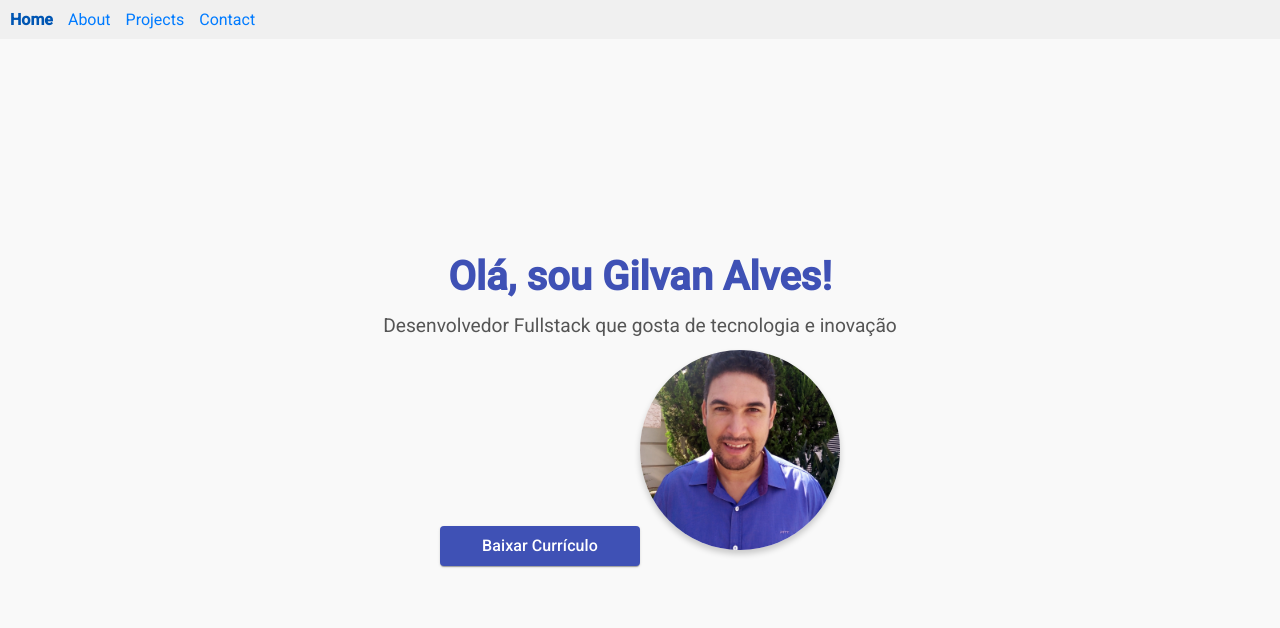
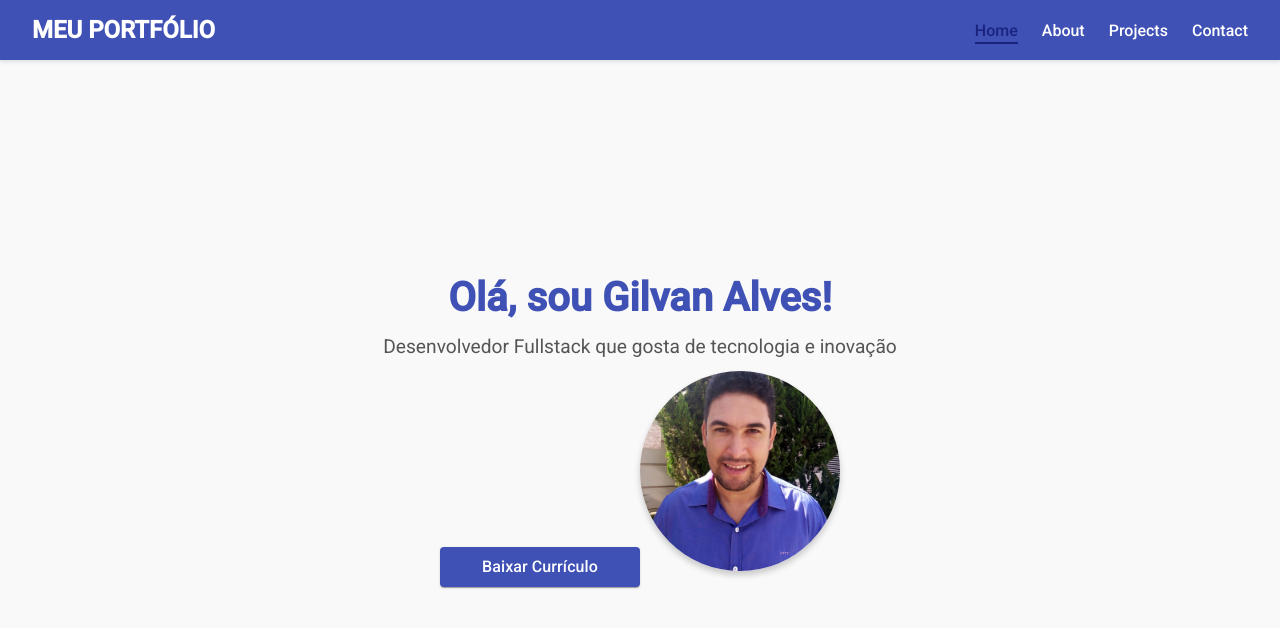
Before and after one commit to Gilvan-R-A/portfolio, an Angular app: page / in a window 1280 px wide. Shown: the top 628 px of the page. Built offline with nearby package versions, Linux system fonts and the light colour scheme.

Commit message:
added style and responsiveness to navigation menu

```diff
--- a/src/app/app.component.css
+++ b/src/app/app.component.css
@@ -1,16 +1,94 @@
-nav{
+nav {
     display: flex;
-    gap: 15px;
-    background-color: #f0f0f0;
-    padding: 10px;
+    justify-content: space-between;
+    align-items: center;
+    padding: 1rem 2rem;
+    background-color: #3f51b5;
+    box-shadow: 0 2px 4px rgba(0, 0, 0, 0.1);
+    position: sticky;
+    top: 0;
+    z-index: 10;
 }
 
-a{
-    text-decoration: none;
-    color: #007bff;
+.logo {
+    font-size: 1.5rem;
+    color: #ffffff;
+    font-weight: bold;
+    text-transform: uppercase;
+    cursor: pointer;
+    transition: color 0.3s;
 }
 
-a.active{
-    font-weight: bold;
-    color: #0056b3;
+.logo:hover {
+    color: #1a237e;
 }
+
+.nav-links {
+    display: flex;
+    gap: 1.5rem;
+    list-style: none;
+}
+
+.nav-links a {
+    text-decoration: none;
+    color: #ffffff;
+    font-weight: 500;
+    transition: color 0.3s;
+    position: relative;
+}
+
+.nav-links a:hover,
+.nav-links a.active {
+    color: #1a237e;
+}
+
+.nav-links a::after {
+    content: '';
+    display: block;
+    height: 2px;
+    width: 0;
+    background-color: #1a237e;
+    transition: width 0.3s;
+    position: absolute;
+    bottom: -4px;
+    left: 0;
+}
+
+.nav-links a:hover::after,
+.nav-links a.active::after {
+    width: 100%;
+}
+
+.hamburguer {
+    display: none;
+    font-size: 2rem;
+    color: #ffffff;
+    cursor: pointer;
+}
+
+.hamburguer:hover {
+    color: #1a237e;
+}
+
+@media (max-width: 768px) {
+    .nav-links {
+        display: none;
+        flex-direction: column;
+        position: absolute;
+        top: 60px;
+        right: 20px;
+        background-color: #3f51b5;
+        padding: 1rem;
+        border-radius: 8px;
+        box-shadow: 0 4px 6px rgba(0, 0, 0, 0.1);
+        width: 200px;
+    }
+
+    .nav-links.active {
+        display: flex;
+    }
+
+    .hamburguer {
+        display: block;
+    }
+}
--- a/src/app/app.component.html
+++ b/src/app/app.component.html
@@ -1,8 +1,12 @@
-<nav>
-    <a routerLink="/" routerLinkActive="active" [routerLinkActiveOptions]="{exact: true}">Home</a>
-    <a routerLink="/about" routerLinkActive="active">About</a>
-    <a routerLink="/projects" routerLinkActive="active">Projects</a>
-    <a routerLink="/contact" routerLinkActive="active">Contact</a>
+<nav id="nav">
+    <div class="logo">Meu Portfólio</div>
+    <div class="hamburguer" (click)="toggleMenu()">&#9776;</div>
+    <div class="nav-links" [class.active]="isMenuOpen">
+        <a routerLink="/" routerLinkActive="active" [routerLinkActiveOptions]="{exact: true}">Home</a>
+        <a routerLink="/about" routerLinkActive="active">About</a>
+        <a routerLink="/projects" routerLinkActive="active">Projects</a>
+        <a routerLink="/contact" routerLinkActive="active">Contact</a>
+    </div>
 </nav>
 
 <router-outlet />
--- a/src/app/app.component.ts
+++ b/src/app/app.component.ts
@@ -8,5 +8,9 @@ import { RouterModule } from '@angular/router';
   styleUrl: './app.component.css'
 })
 export class AppComponent {
-  title = 'portfolio';
+  isMenuOpen = false;
+
+  toggleMenu(): void {
+    this.isMenuOpen = !this.isMenuOpen;
+  }
 }
```
